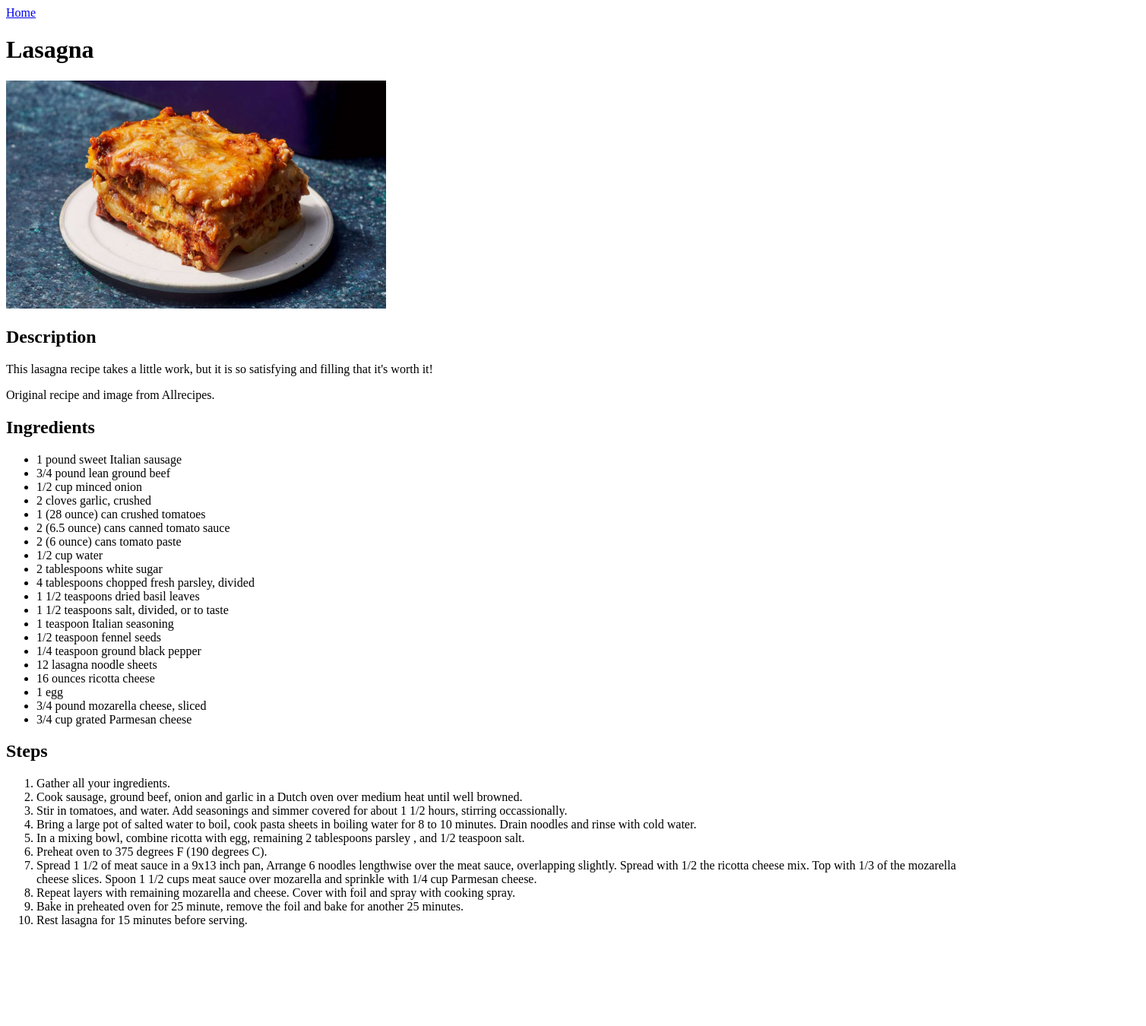
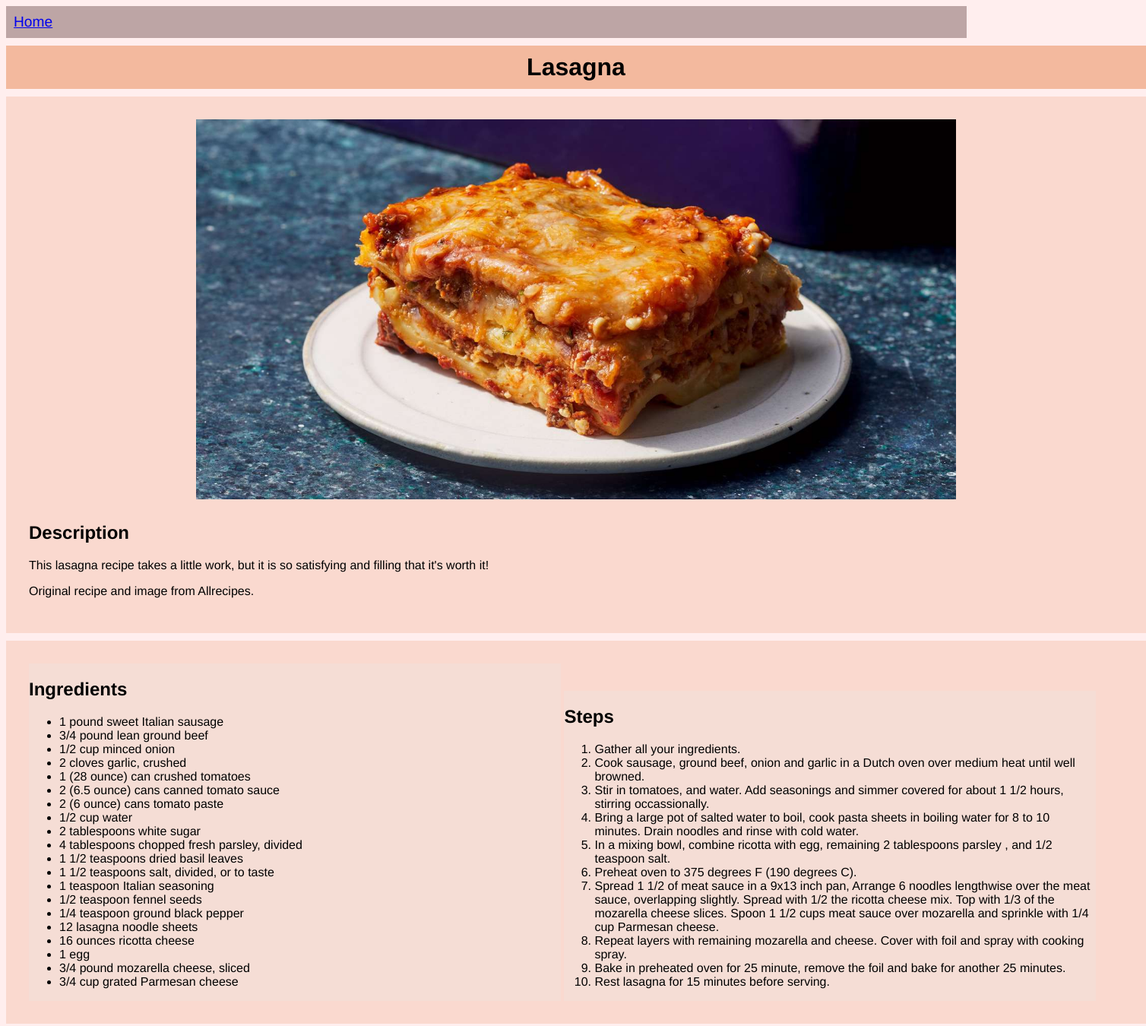
Before and after one commit to axiowashere/odin-recipes, a plain HTML site: page recipes/lasagna.html in a window 1280 px wide. Shown: the whole page at 76% size, 1508 px wide, since content can reach past the window. Before the commit the page ends 1236 px from the top, so only its background shows below. Drawn offline with Linux system fonts and the light colour scheme.

Commit message:
Decorate remaining recipe pages
Updated style.css and linked it up to the rest of
the html recipe pages. Should display a consistent
image size for all pages, a home banner, and panels
for ingredients and steps.

```diff
--- a/recipes/lasagna.html
+++ b/recipes/lasagna.html
@@ -1,13 +1,15 @@
 <!DOCTYPE html>
 <html lang="en">
     <head>
+        <link rel="stylesheet" href="../style.css">
         <meta charset="UTF-8">
         <title> Lasagna </title>
     </head>
     <body>
-        <a href="../index.html"> Home </a>
-        <h1> Lasagna </h1>
-        <img src="../assets/lasagna.jpg" width="500px" height="300">
+        <div class="panel-bar"> <a href="../index.html"> Home </a> </div>
+        <h1 class="title-box" id="recipe"> Lasagna </h1>
+        <div class="panel">
+            <img src="../assets/lasagna.jpg" class="graphic">
             <h2> Description </h2>
             <p>
                 This lasagna recipe takes a little work, but it is so
@@ -16,6 +18,9 @@
             <p>
                 Original recipe and image from Allrecipes.
             </p>
+        </div>
+        <div class="panel">
+            <div class="splitpanel">
                 <h2> Ingredients </h2>
                 <ul>
                     <li> 1 pound sweet Italian sausage</li>
@@ -39,6 +44,8 @@
                     <li> 3/4 pound mozarella cheese, sliced </li>
                     <li> 3/4 cup grated Parmesan cheese</li>
                 </ul>
+            </div>
+            <div class="splitpanel">
             <h2> Steps </h2>
                 <ol>
                     <li> Gather all your ingredients.</li>
@@ -69,5 +76,7 @@
                     <li> Bake in preheated oven for 25 minute, remove the foil and bake for another 25 minutes.</li>
                     <li> Rest lasagna for 15 minutes before serving.</li>
                 </ol>
+            </div
+        </div>
     </body>
 </html>
--- a/style.css
+++ b/style.css
@@ -1,14 +1,28 @@
+* {
+    box-sizing: border-box;
+}
+
 body{
     font-family: Helvetica, Verdana, Arial;
-    background-color: rgb(255, 238, 238)
+    background-color: rgb(255, 238, 238);
+}
+
+.panel-bar{
+    margin: 0;
+    width: auto;
+    padding: 10px;
+    background-color: rgb(189, 165, 165);
+    color: black;
+    font-size: larger;
 }
 
 .main-box{
     margin: 250px auto;
-    width: 1000px;
-    padding: 16px;
+    width: 1100px;
+    padding: 8px;
     align-items: center;
 }
+
 
 .title-box {
     font-size: xx-large;
@@ -16,12 +30,40 @@ body{
     background-color: rgb(243, 185, 158);
 }
 
+#recipe{
+    width: 1500px;
+    padding: 10px 0;
+    margin: 10px auto;
+}
+
+.panel{
+    padding: 30px;
+    width: 1500px;
+    margin: 10px auto;
+    background-color:rgb(250, 217, 207);
+}
+
+.splitpanel{
+    display: inline-block;
+    width: 700px;
+    height: auto;
+    background-color: rgb(245, 221, 213);
+}
+
 .recipe-box{
     background-color: rgb(250, 217, 207);
     text-decoration-color: rgb(250, 136, 107);
     display: inline-block;
-    width: 175px;
+    width: 225px;
     height: auto;
-    padding: 20px;
+    padding: 15px;
     margin: 10px;
 }
+
+.graphic{
+    display: block;
+    width: 1000px;
+    height: auto;
+    margin: 0px auto;
+    margin-bottom: 30px;
+}
```
Also changed, not shown: recipes/chocolate_chip_cookies.html (+12 -3 lines), recipes/fried_chicken.html (+12 -3 lines), recipes/vanilla_ice_cream.html (+12 -3 lines). Lines whose indentation alone changed are shown as unchanged.
